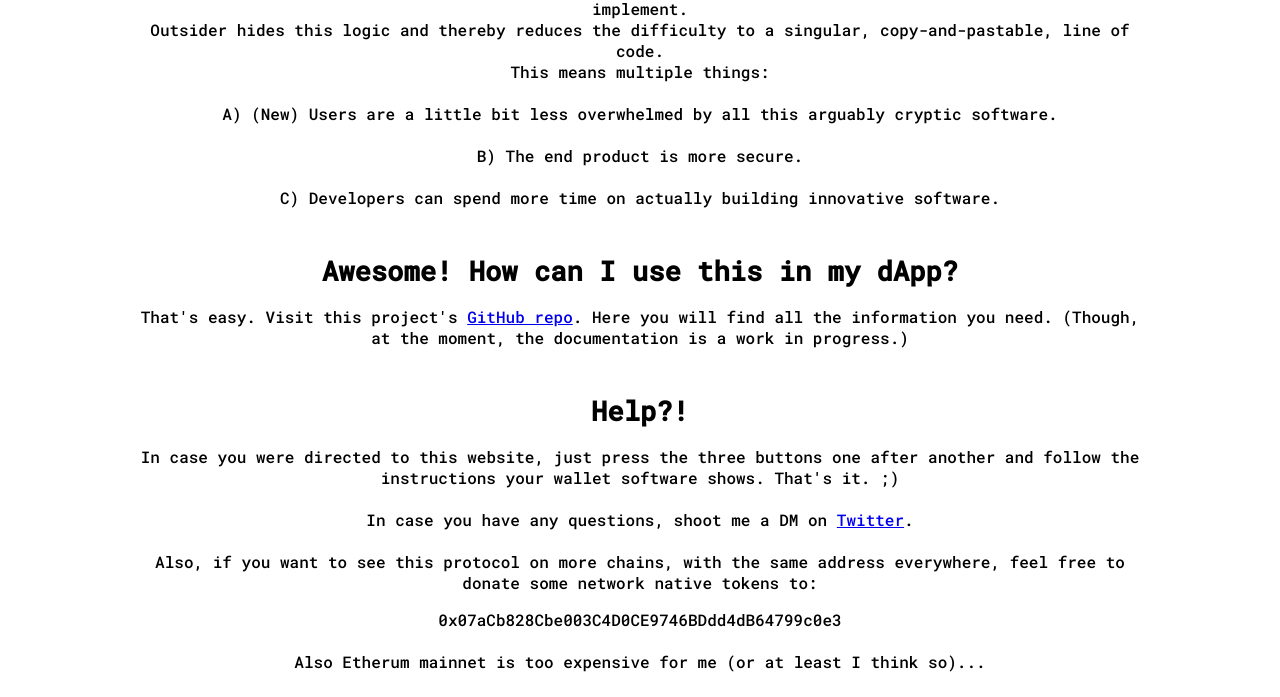
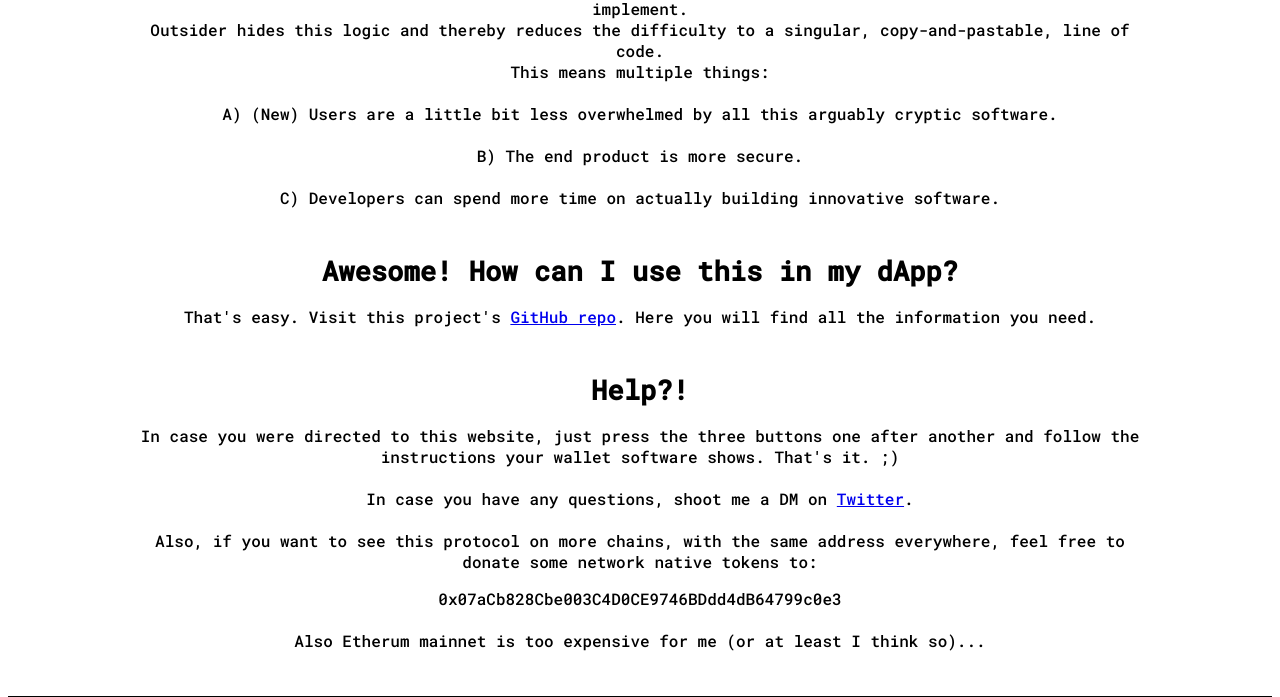
Before and after one commit to SirSupersecret/outsider, a website: page src/index.html in a window 1280 px wide. Shown: the part 1296-1993 px from the top of the page. Drawn offline with Linux system fonts and the light colour scheme.

Commit message:
documentation should be complete now

```diff
--- a/src/index.html
+++ b/src/index.html
@@ -102,7 +102,6 @@
             <p>
                 That's easy. Visit this project's <a href="https://github.com/SirSupersecret/outsider">GitHub repo</a>.
                 Here you will find all the information you need.
-                (Though, at the moment, the documentation is a work in progress.)
             </p>
         </div>
         <div class="text">
```
